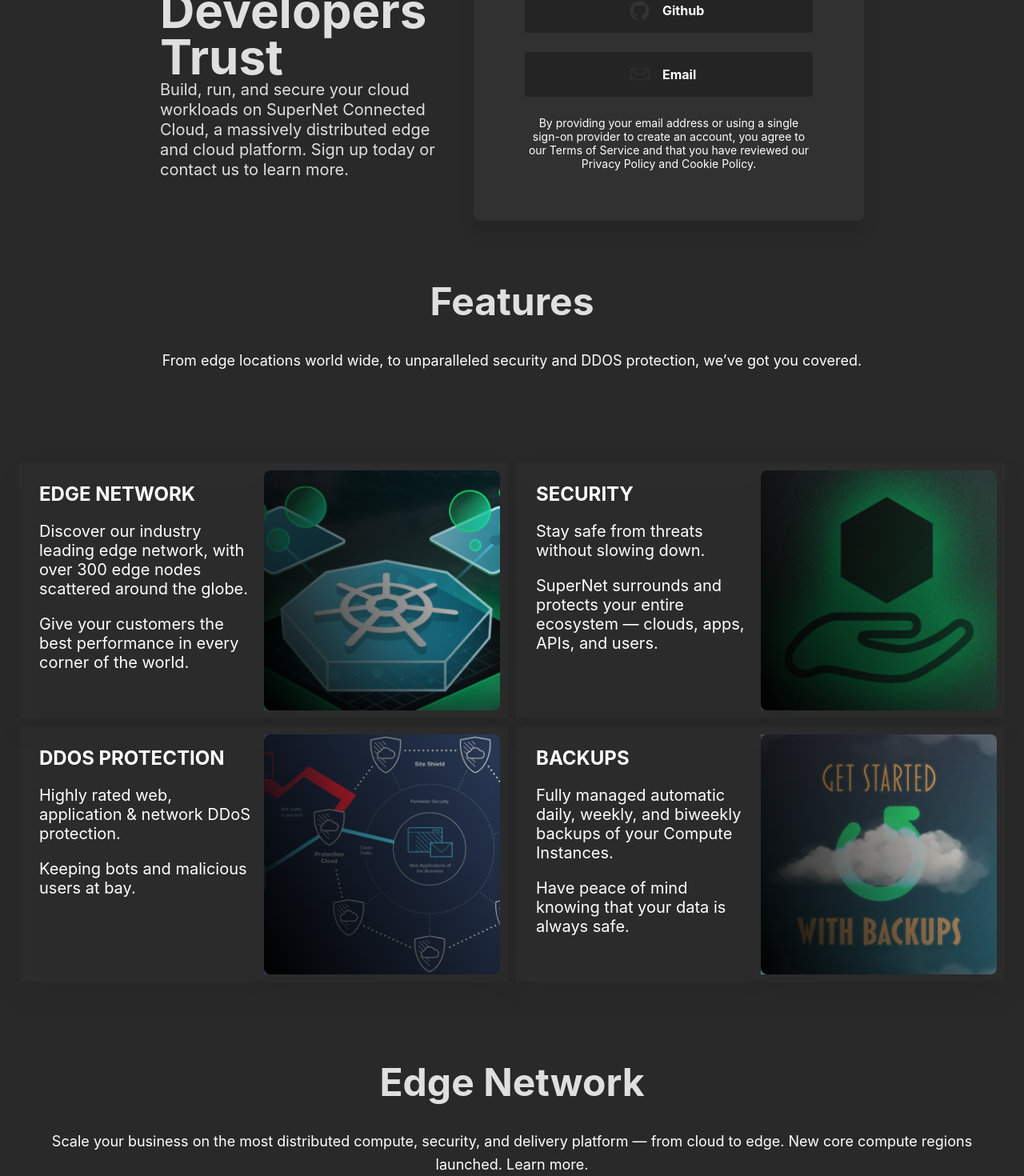
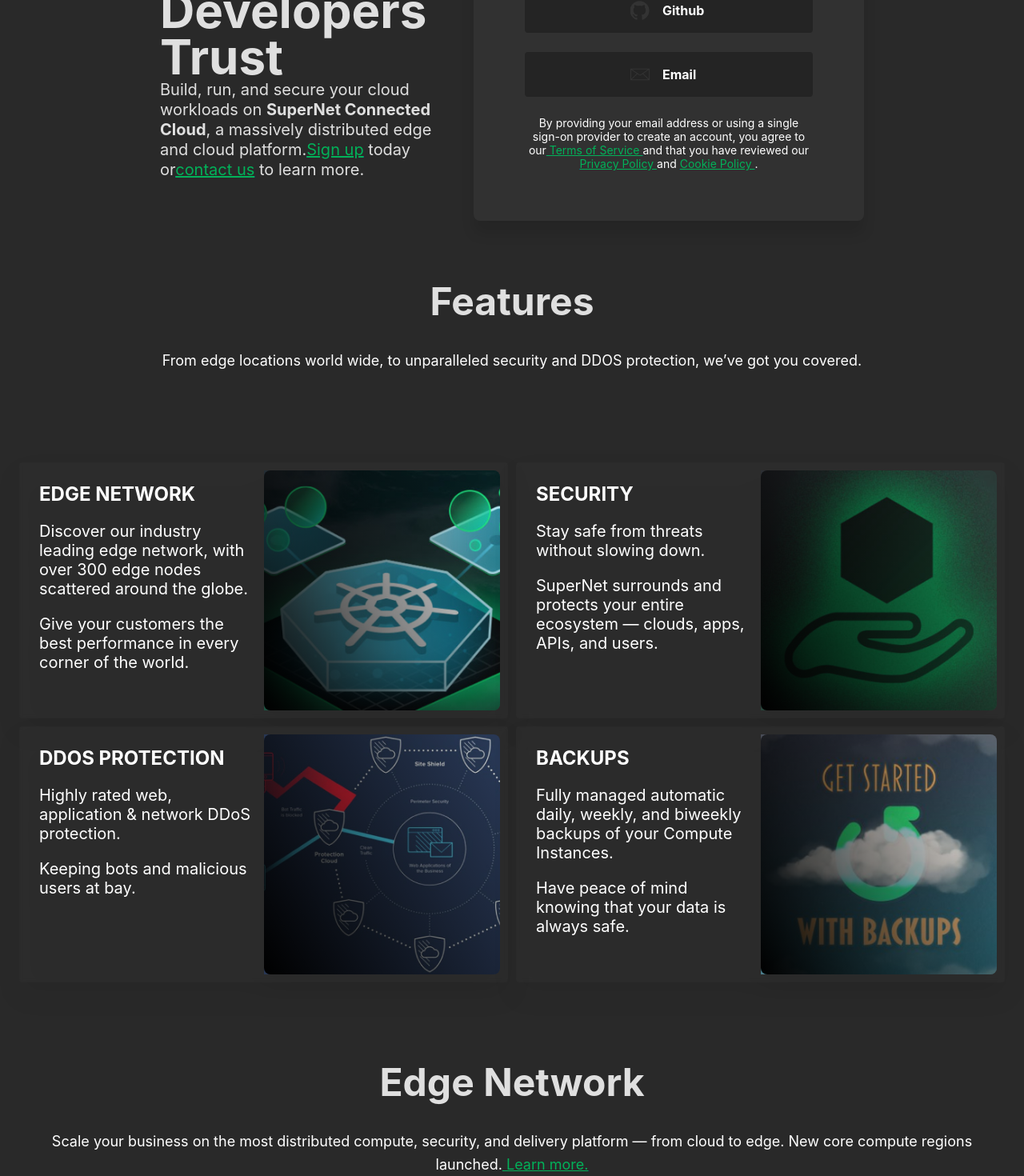
Before and after one commit to ajamarco/linney_test, a React (Create React App) app: page / in a window 1280 px wide. Shown: the part 300-1770 px from the top of the page at 80% size. Built offline with nearby package versions, Linux system fonts and the light colour scheme.

Commit message:
fixed css

```diff
--- a/src/App.css
+++ b/src/App.css
@@ -11,37 +11,7 @@
   text-align: center;
 }
 
-.App-logo {
-  height: 40vmin;
-  pointer-events: none;
+.link_span {
+  color: #02b159;
+  text-decoration: underline;
 }
-
-@media (prefers-reduced-motion: no-preference) {
-  .App-logo {
-    animation: App-logo-spin infinite 20s linear;
-  }
-}
-
-.App-header {
-  background-color: #282c34;
-  min-height: 100vh;
-  display: flex;
-  flex-direction: column;
-  align-items: center;
-  justify-content: center;
-  font-size: calc(10px + 2vmin);
-  color: white;
-}
-
-.App-link {
-  color: #61dafb;
-}
-
-@keyframes App-logo-spin {
-  from {
-    transform: rotate(0deg);
-  }
-  to {
-    transform: rotate(360deg);
-  }
-}
--- a/src/components/Hero.jsx
+++ b/src/components/Hero.jsx
@@ -10,7 +10,15 @@
           Developers Trust
         </h1>
         <p className="hero-content_description">
-          Build, run, and secure your cloud workloads on SuperNet Connected Cloud, a massively distributed edge and cloud platform. Sign up today or contact us to learn more.
+          Build, run, and secure your cloud workloads on <b>SuperNet Connected Cloud</b>, a massively distributed edge and cloud platform.
+          <a href="#">
+            <span className="link_span">Sign up</span>
+          </a>{" "}
+          today or
+          <a href="#">
+            <span className="link_span">contact us</span>
+          </a>{" "}
+          to learn more.
         </p>
       </div>
       <div className="hero-content_element signup_form">
@@ -28,8 +36,19 @@
           <p className="btn-secondary-text">Email</p>
         </div>
         <p className="form_tc">
-          By providing your email address or using a single sign-on provider to create an account, you agree to our Terms of Service and that you have reviewed our Privacy Policy
-          and Cookie Policy.
+          By providing your email address or using a single sign-on provider to create an account, you agree to our
+          <a href="#">
+            <span className="link_span"> Terms of Service </span>
+          </a>
+          and that you have reviewed our{" "}
+          <a href="#">
+            <span className="link_span"> Privacy Policy </span>
+          </a>
+          and{" "}
+          <a href="#">
+            <span className="link_span"> Cookie Policy </span>
+          </a>
+          .
         </p>
       </div>
     </section>
--- a/src/components/Network.jsx
+++ b/src/components/Network.jsx
@@ -7,7 +7,10 @@
       <div className="pricing-text">
         <h1 className="pricing-text_title">Edge Network</h1>
         <p className="pricing-text_body">
-          Scale your business on the most distributed compute, security, and delivery platform — from cloud to edge. New core compute regions launched. Learn more.
+          Scale your business on the most distributed compute, security, and delivery platform — from cloud to edge. New core compute regions launched.
+          <a href="#">
+            <span className="link_span"> Learn more. </span>
+          </a>
         </p>
       </div>
       <div className="network_img" />
--- a/src/styles/Hero.css
+++ b/src/styles/Hero.css
@@ -142,7 +142,6 @@
   font-weight: 400;
   font-size: 14px;
   line-height: 17px;
-  display: flex;
   align-items: center;
   text-align: center;
 
--- a/src/styles/Network.css
+++ b/src/styles/Network.css
@@ -3,8 +3,8 @@
   height: 0;
   width: 100%;
   padding: 0; /* remove any pre-existing padding, just in case */
-  padding-bottom: 75%; /* for a 4:3 aspect ratio */
-  background-position: center center;
+  padding-bottom: 60%; /* for a 4:3 aspect ratio */
+  background-position: top left;
   background-size: 100%;
   background-repeat: no-repeat;
 }
```
